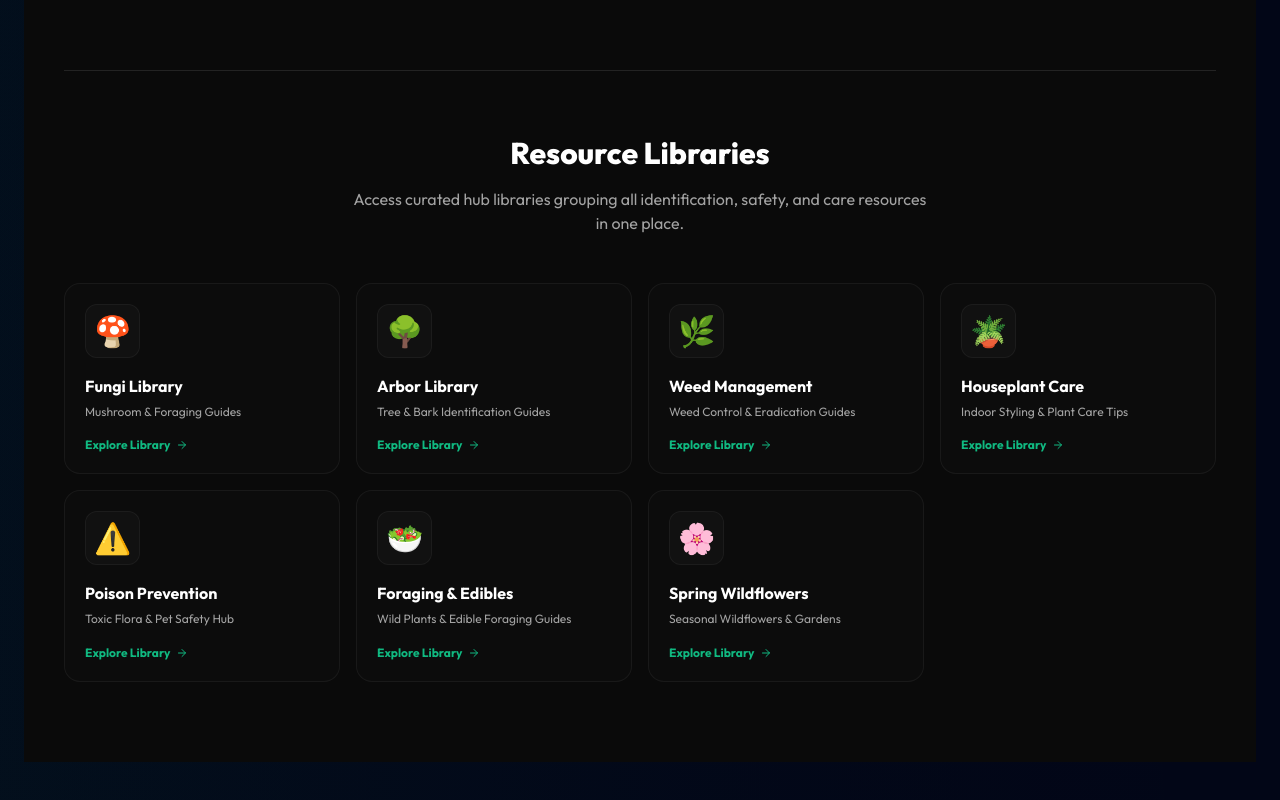
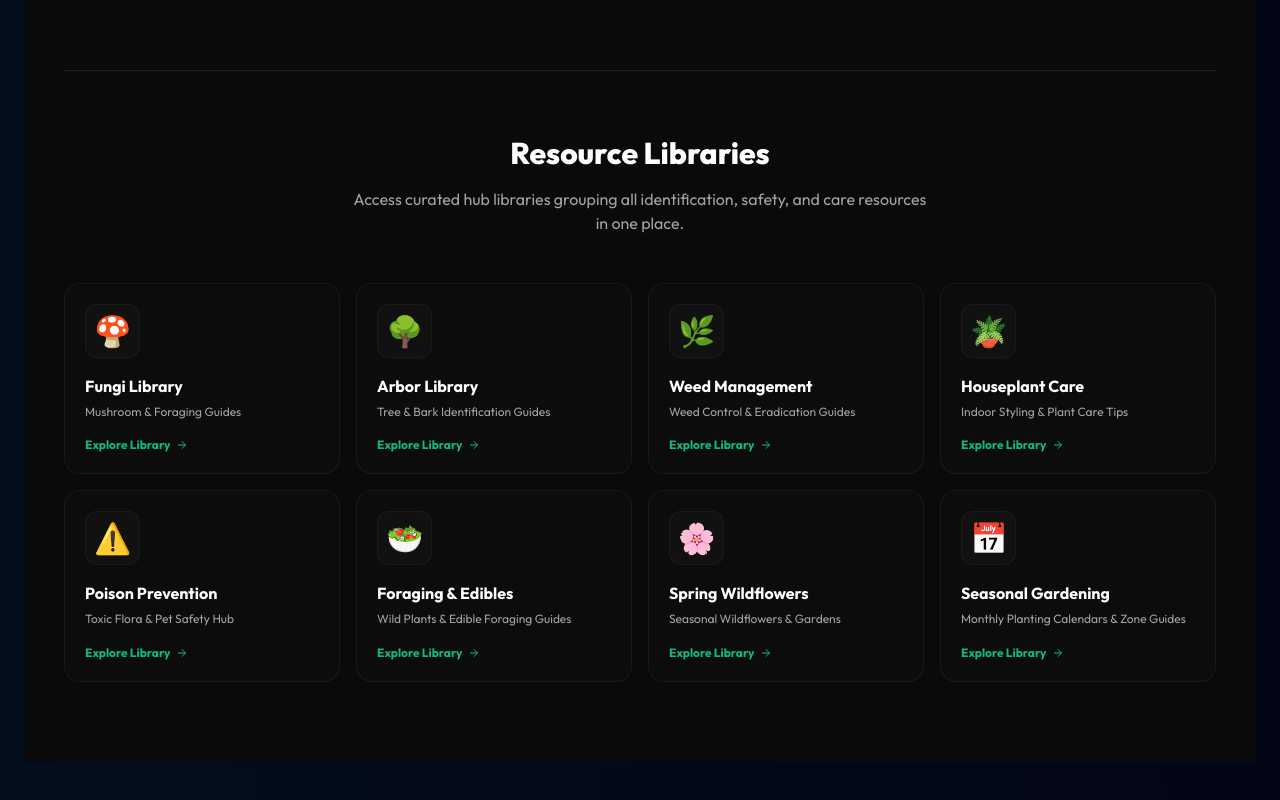
Before and after one commit to Charles-CS/Vera, a Next.js app: page /blog in a window 1280 px wide. Shown: the part 4462-5262 px from the top of the page. Built offline with nearby package versions, Linux system fonts and the light colour scheme.

Commit message:
feat: add 8th resource library (Seasonal Gardening) to balance grid

```diff
--- a/src/app/blog/page.tsx
+++ b/src/app/blog/page.tsx
@@ -311,7 +311,8 @@ const guidesHubs = [
   { title: "Houseplant Care", subtitle: "Indoor Styling & Plant Care Tips", icon: "🪴", color: "from-emerald-500/20 to-cyan-500/20" },
   { title: "Poison Prevention", subtitle: "Toxic Flora & Pet Safety Hub", icon: "⚠️", color: "from-red-500/20 to-orange-500/20" },
   { title: "Foraging & Edibles", subtitle: "Wild Plants & Edible Foraging Guides", icon: "🥗", color: "from-yellow-500/20 to-emerald-500/20" },
-  { title: "Spring Wildflowers", subtitle: "Seasonal Wildflowers & Gardens", icon: "🌸", color: "from-pink-500/20 to-rose-500/20" }
+  { title: "Spring Wildflowers", subtitle: "Seasonal Wildflowers & Gardens", icon: "🌸", color: "from-pink-500/20 to-rose-500/20" },
+  { title: "Seasonal Gardening", subtitle: "Monthly Planting Calendars & Zone Guides", icon: "📅", color: "from-violet-500/20 to-indigo-500/20" }
 ];
 
 export default function BlogPage() {
```
